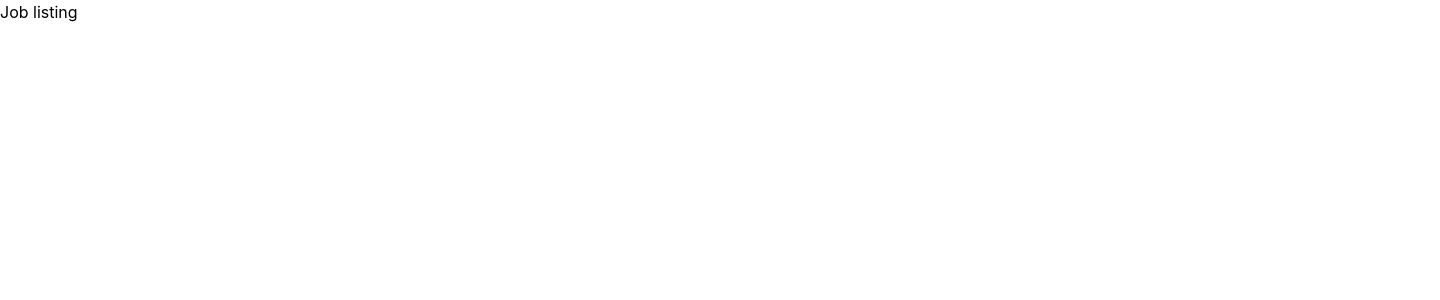
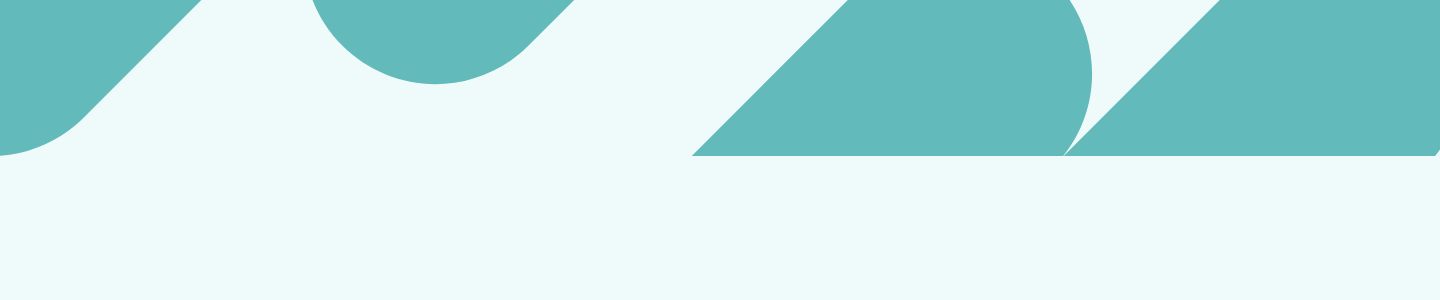
Before and after one commit to thaisont/react-filtering-list, a React (Create React App) app: page / in a window 1280 px wide. Shown: the top 300 px of the page, 1440 px wide, since content can reach past the window. Built offline with nearby package versions, Linux system fonts and the light colour scheme.

Commit message:
header banner added

```diff
--- a/src/App.js
+++ b/src/App.js
@@ -2,7 +2,7 @@ import Header from "./components/Header";
 
 function App() {
   return (
-    <div className="App">
+    <div>
       <Header />
     </div>
   );
--- a/src/components/Header.js
+++ b/src/components/Header.js
@@ -2,8 +2,12 @@ import React from "react";
 
 function Header() {
   return (
-    <div>
-      <h1>Job listing</h1>
+    <div className="container mx-auto">
+      <svg xmlns="http://www.w3.org/2000/svg" width="1440" height="156">
+        <g fill="#63BABA" fill-rule="evenodd">
+          <path d="M470.577 563.429c-51.432-51.425-51.438-134.806-.013-186.237l.013-.013L867.235-19.424c51.441-51.434 134.836-51.434 186.276 0 48.811 48.804 51.304 126.392 7.473 178.135l178.158-178.135c51.441-51.434 134.836-51.434 186.277 0 51.431 51.424 51.437 134.805.013 186.237-.005.004-.01.008-.013.013l-396.66 396.603c-51.44 51.433-134.834 51.433-186.275 0-48.812-48.805-51.304-126.394-7.471-178.138L656.853 563.43c-51.441 51.433-134.836 51.433-186.276 0zM342.268 45.605c-51.432-51.425-51.438-134.806-.013-186.237l.013-.013 396.658-396.603c51.441-51.434 134.836-51.434 186.277 0 51.431 51.424 51.437 134.805.013 186.237-.005.004-.01.008-.013.013L528.543 45.605c-51.44 51.433-134.834 51.433-186.275 0zm-444.692 71.824c-51.432-51.424-51.438-134.806-.013-186.237l.013-.013 396.658-396.603c51.441-51.434 134.836-51.434 186.277 0 51.431 51.424 51.437 134.805.013 186.237a80.86 80.86 0 01-.013.013L83.85 117.429c-51.44 51.433-134.834 51.433-186.275 0z" />
+        </g>
+      </svg>
     </div>
   );
 }
--- a/src/index.css
+++ b/src/index.css
@@ -2,13 +2,12 @@
 @tailwind components;
 @tailwind utilities;
 
+@import url("https://fonts.googleapis.com/css2?family=Spartan:wght@500;700&display=swap");
+
 body {
   margin: 0;
-  font-family: -apple-system, BlinkMacSystemFont, "Segoe UI", "Roboto", "Oxygen",
-    "Ubuntu", "Cantarell", "Fira Sans", "Droid Sans", "Helvetica Neue",
-    sans-serif;
-  -webkit-font-smoothing: antialiased;
-  -moz-osx-font-smoothing: grayscale;
+  font-family: "Spartan", sans-serif;
+  background-color: #effafa;
 }
 
 code {
--- a/tailwind.config.js
+++ b/tailwind.config.js
@@ -2,7 +2,14 @@ module.exports = {
   purge: ["./src/**/*.{js,jsx,ts,tsx}", "./public/index.html"],
   darkMode: false, // or 'media' or 'class'
   theme: {
-    extend: {},
+    extend: {
+      colors: {
+        primary: "#5ba4a4",
+        "light-cyan": "	#effafa",
+        "dark-cyan": "	#7b8e8e",
+        "v-dark-cyan": "#2c3a3a",
+      },
+    },
   },
   variants: {
     extend: {},
```
